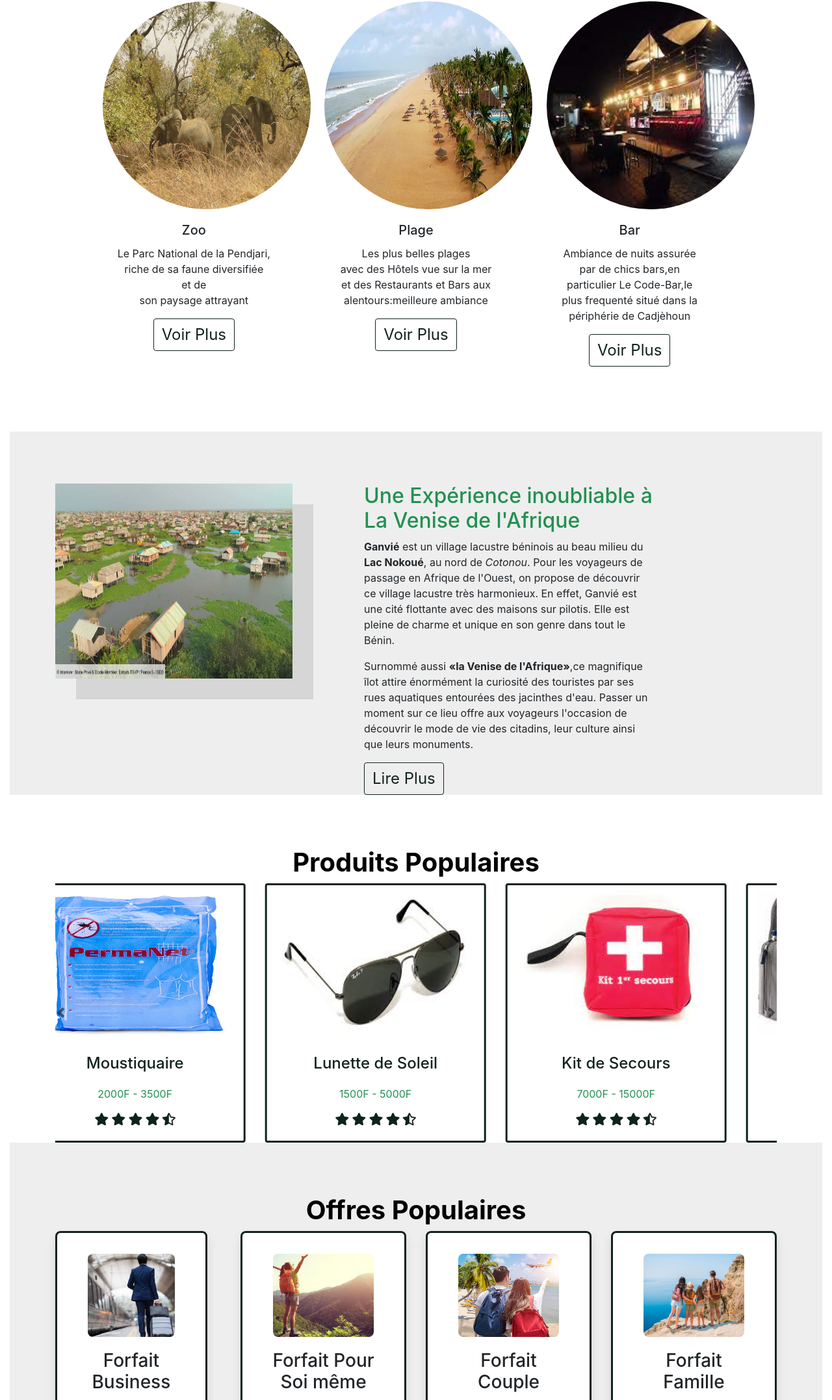
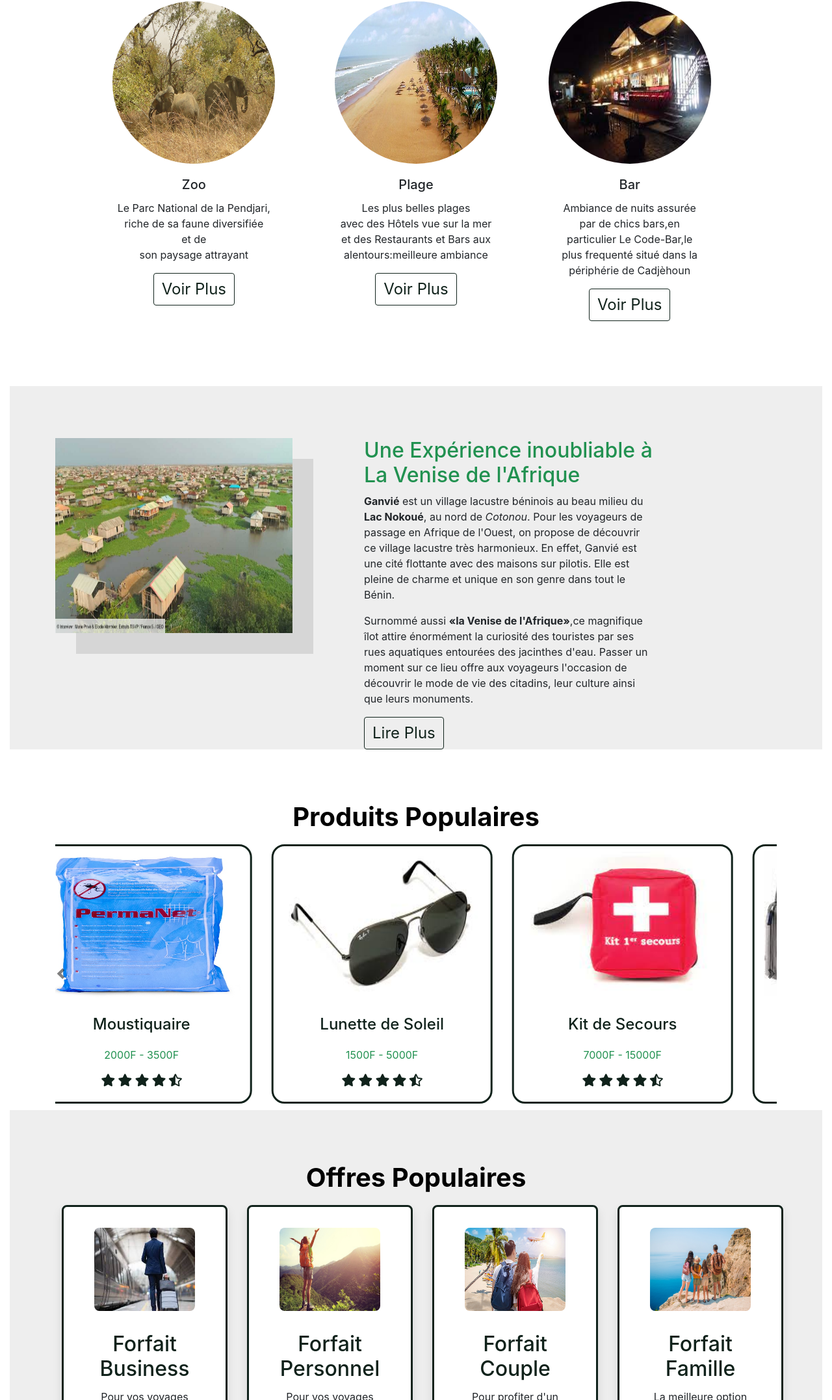
Before and after one commit to AsKing07/AsKing07.github.io, a plain HTML site: page index.html in a window 1280 px wide. Shown: the part 646-2800 px from the top of the page at 65% size. Drawn offline with nearby package versions, Linux system fonts and the light colour scheme.

Commit message:
last commit

```diff
--- a/assets/css/index.css
+++ b/assets/css/index.css
@@ -1,3 +1,8 @@
+.zoneCarousel::hover
+{
+    background-color: black;
+}
+
 .image
 {
     height: 450px;
@@ -14,10 +19,11 @@
     font-weight: bold;
 }
 
+/***************************** SECTION IDEES AVENTURES **********************************/
 .imgAvtcard
 {
-    height: 20rem;
-    width: 20rem;
+    height: 250px;
+    width: 250px;
     border-radius: 50%;
 }
 
@@ -53,6 +59,8 @@
 }
 
 
+
+/*************************** SECTION EXPERIENCE ******************************/
 .experience
 {
     background: #eee;
@@ -76,11 +84,13 @@
 
 
 
-
+  /**************************** SECTION PRODUITS ***********************************/
 
 .prod
   {
     border: 0.2rem solid #10221b;
+    margin: 10px;
+    border-radius: 20px;
   }
 
 .prod:hover .imageprod .icons
@@ -149,6 +159,7 @@
 
 
 
+/************************ SECTION OFFRE ************************/
   .offres
   {
     background: #eee;
@@ -162,6 +173,7 @@
     border: 0.2rem solid #10221b;
     box-shadow: 0 0.5rem 1rem rgba(0, 0, 0, 0.1);
     border-radius: .5rem;
+    margin: 10px;
   }
 
   .offres .container .card:hover
@@ -194,33 +206,28 @@
     border-radius: .5rem;
   }
 
-  .offres .container .card .imageoffre img {
+  .offres .container .card .imageoffre img
+  {
     height: 100%;
     width: 100%;
-    -o-object-fit: cover;
-       object-fit: cover;
     border-radius: .5rem;
   }
 
-  .packages .box-container .box .content {
+  .offres .container .card .card-body
+  {
     padding: 2rem;
   }
 
-  .packages .box-container .box .content h3 {
+  .offres .container .card .card-body h3
+  {
     font-size: 2rem;
     color: #10221b;
   }
 
-  .packages .box-container .box .content p {
+
+  .offres .container .card .card-body .price
+  {
     font-size: 1.5rem;
-    color: #10221b;
-    padding: 1rem 0;
-    line-height: 2;
-  }
-
-  .packages .box-container .box .content .price
-  {
-    font-size: 2rem;
     color: #219150;
   }
 
--- a/index.html
+++ b/index.html
@@ -115,8 +115,10 @@
               <div class="row">
 
                 <div class="col-lg-4 justify-content-center">
-                  <div class="card AvtCard text-center col-sm-12">
-                    <img class="card-img-top imgAvtcard" src="assets/img/zoo.jpg" alt="Zoo">
+                  <div class="card AvtCard text-center justify-content-center col-sm-12">
+                    <div>
+                      <img class="card-img-top imgAvtcard" src="assets/img/zoo.jpg" alt="Zoo">
+                    </div>
                     <div class="card-body descriptionAvtCard">
                       <h5 class="card-title">Zoo</h5>
                       <p class="card-text">Le Parc National de la Pendjari,<br> riche de sa faune diversifiée <br> et de <br> son paysage attrayant</p>
@@ -127,7 +129,9 @@
 
                 <div class="col-lg-4 justify-content-center">
                   <div class="card AvtCard text-center col-sm-12">
-                    <img class="card-img-top imgAvtcard" src="assets/img/plage.jpg" alt="Plage">
+                    <div>
+                      <img class="card-img-top imgAvtcard" src="assets/img/plage.jpg" alt="Plage">
+                    </div>
                     <div class="card-body descriptionAvtCard">
                       <h5 class="card-title">Plage</h5>
                       <p class="card-text">
@@ -140,7 +144,9 @@
 
                 <div class="col-lg-4 justify-content-center">
                   <div class="card AvtCard text-center col-sm-11">
-                    <img class="card-img-top imgAvtcard" src="assets/img/bar.jfif" alt="Bar">
+                    <div>
+                      <img class="card-img-top imgAvtcard" src="assets/img/bar.jfif" alt="Bar">
+                    </div>
                     <div class="card-body descriptionAvtCard">
                       <h5 class="card-title">Bar</h5>
                       <p class="card-text">
@@ -160,11 +166,13 @@
 
         <div class="container">
             <div class="row exp">
+
               <div class="col-md-5 col-md-offset-1 ">
                 <div class="image">
                   <img src="assets/img/ganvié.jpg" alt="Ganvié">
                 </div>
               </div>
+
               <div class="col-md-5 col-md-offset-1">
                 <div class="descriptionexp">
                    <h3 style="font-size: 2rem; color: #219150;padding-top:5rem;">Une Expérience inoubliable à La Venise de l'Afrique</h3>
@@ -391,7 +399,7 @@
           <div class="row">
 
             <div class="col-lg-3 justify-content-center">
-              <div class="card text-center col-sm-11">
+              <div class="card text-center col-sm-12">
                 <div class="imageoffre">
                   <img class="card-img-top " src="assets/img/business.jfif" alt="business">
                 </div>
@@ -410,7 +418,7 @@
                   <img class="card-img-top " src="assets/img/individuel.jpg" alt="individual">
                 </div>
                 <div class="card-body ">
-                  <h3 class="card-title">Forfait Pour Soi même</h3>
+                  <h3 class="card-title">Forfait Personnel</h3>
                   <p class="card-text">Pour vos voyages de dtente et d'évasion personnel</p>
                   <div class="price"> 300000F </div>
                   <a href="#" class="btn btn-primary ">Souscrire Maintenant</a>
@@ -443,7 +451,7 @@
                 </div>
                 <div class="card-body ">
                   <h3 class="card-title">Forfait Famille</h3>
-                  <p class="card-text">La meilleure option pour profiter à fond des vacances avec la famille</p>
+                  <p class="card-text">La meilleure option pour des vacances avec toute la famille</p>
                   <div class="price"> 1250000F </div>
                   <a href="#" class="btn btn-primary ">Souscrire Maintenant</a>
                 </div>
@@ -452,6 +460,11 @@
           </div>
 
         </div>
+
+      </section>
+
+      <section class="avis">
+
 
       </section>
 
```
